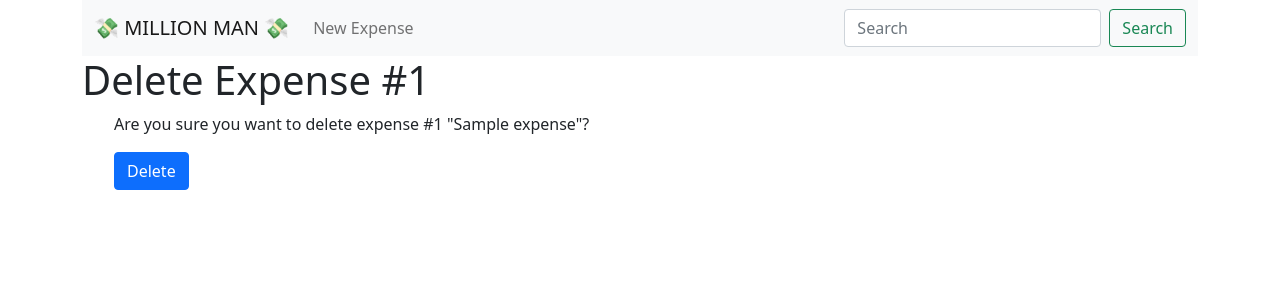
After one commit to nonZero/MillionMan, a Django app: page /1/delete/ in a window 1280 px wide. The commit adds this page. Shown: the top 300 px of the page. Run offline with Django 4.2, Linux system fonts and the light colour scheme; tables that the repository leaves empty hold one stand-in row (values such as "Sample post"); some libraries are stand-ins or nearby versions.

Commit message:
added simple delete page

```diff
--- /dev/null
+++ b/expenses/templates/expenses/expense_confirm_delete.html
@@ -0,0 +1,24 @@
+{% extends "base.html" %}
+{% load django_bootstrap5 %}
+
+{% block title %}
+    Delete Expense #{{ object.id }}
+{% endblock %}
+
+{% block content %}
+    <h1>
+        Delete Expense #{{ object.id }}
+    </h1>
+
+    <form method="post">
+        <ul>
+            <p>
+                Are you sure you want to delete expense #{{ object.id }} "{{ object.title }}"?
+            </p>
+            {% csrf_token %}
+            {% bootstrap_button "Delete" %}
+        </ul>
+    </form>
+
+
+{% endblock %}
--- a/expenses/templates/expenses/expense_detail.html
+++ b/expenses/templates/expenses/expense_detail.html
@@ -9,6 +9,7 @@
 
     <p>
         <a class="btn btn-outline-primary btn-sm" href="{% url "expenses:update" object.pk %}">Update</a>
+        <a class="btn btn-outline-danger btn-sm" href="{% url "expenses:delete" object.pk %}">Delete</a>
     </p>
 
     <ul>
--- a/expenses/urls.py
+++ b/expenses/urls.py
@@ -8,5 +8,6 @@ urlpatterns = [
     path("", views.expense_list, name="list"),
     path("<int:pk>/", views.expense_detail, name="detail"),
     path("<int:pk>/edit/", views.expense_update, name="update"),
+    path("<int:pk>/delete/", views.expense_delete, name="delete"),
     path("create/", views.expense_create, name="create"),
 ]
--- a/expenses/views.py
+++ b/expenses/views.py
@@ -94,3 +94,18 @@ def expense_update(request: HttpRequest, pk: int):
             "form": form,
         },
     )
+
+
+def expense_delete(request: HttpRequest, pk: int):
+    o = get_object_or_404(Expense, id=pk)
+    if request.method == "POST":
+        o.delete()
+        return redirect(reverse("expenses:list"))
+
+    return render(
+        request,
+        "expenses/expense_confirm_delete.html",
+        {
+            "object": o,
+        },
+    )
```
